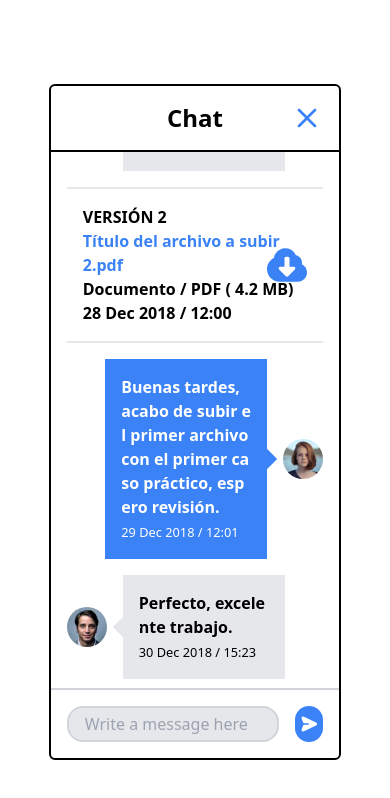
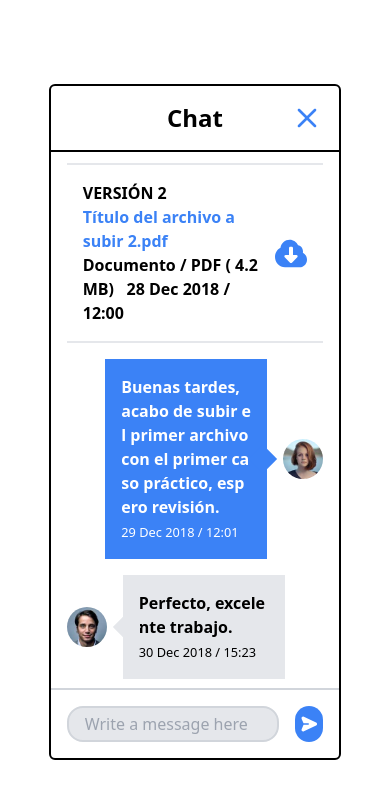
Before and after one commit to Ceskkk/chat-modal, a Vue app: page / in a window 390 px wide. Both pictures are taken after a click on the button "Clic para abrir el chat modal". Shown: the top 798 px of the page. Built offline with nearby package versions, Linux system fonts and the light colour scheme.

Commit message:
Fix: Download cloud responsive bug

```diff
--- a/src/components/Message.vue
+++ b/src/components/Message.vue
@@ -20,8 +20,9 @@ const textParagraphStyle = isCurrentUser()
 <template>
   <article
     v-if="isFile(props.message)"
-    class="relative border-y-2 border-gray-200 py-4 px-4 mb-4 first:border-t-0 first:pt-0"
+    class="flex items-center gap-2 border-y-2 border-gray-200 py-4 px-4 mb-4 first:border-t-0 first:pt-0"
   >
+    <div class="flex flex-col w-full">
       <h2 class="text-md font-bold">VERSIÓN {{ props.message.version }}</h2>
       <h3 class="text-md font-bold text-blue-500">{{ props.message.title }}</h3>
       <h4 class="font-semibold">
@@ -29,12 +30,13 @@ const textParagraphStyle = isCurrentUser()
         {{ props.message.fileWeight }} MB) &nbsp;
         {{ props.message.date }}
       </h4>
-    <div>
+    </div>
+    <div class="flex ml-auto">
       <a :href="props.message.link" target="_blank">
         <img
           src="../assets/cloud-download-icon.svg"
           alt="Cloud download icon"
-          class="absolute top-2/4 right-4 translate-y-[-50%] w-10"
+          class="w-10"
         />
       </a>
     </div>
```
Lines whose indentation alone changed are shown as unchanged.
